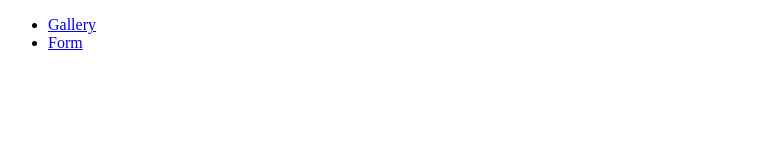
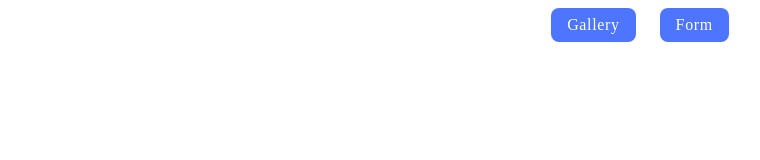
Before and after one commit to NataliiaShah/goit-js-hw-09, a plain HTML site: page index.html in a window 1280 px wide. Shown: the whole page, without its empty margins (0-760 px from the left). Drawn offline with Linux system fonts and the light colour scheme.

Commit message:
Deploying to gh-pages from @ NataliiaShah/goit-js-hw-09@976d5f74d81cc56e015a27848b9b16ff815061e0 🚀

```diff
--- /dev/null
+++ b/assets/1-gallery-FTwvgQyA.css
@@ -0,0 +1 @@
+.container{max-width:1128px;padding:0 15px;margin-left:auto;margin-right:auto}
--- /dev/null
+++ b/assets/styles-DqZwirb4.css
@@ -0,0 +1 @@
+h1,h2,h3,h4,h5,h6,p{margin:0}p:last-child{margin-bottom:0}ul{margin:0;padding:0;list-style:none}a{color:currentColor;text-decoration:none}button{cursor:pointer}img{display:block;max-width:100%;height:auto}.nav-list{display:flex;justify-content:center;gap:24px}.nav-link{display:inline-block;border-radius:8px;background:#4e75ff;color:#fff;font-size:16px;font-weight:500;letter-spacing:.04em;transition:background-color .25s cubic-bezier(.4,0,.2,1);padding:8px 16px;margin-bottom:15px}.nav-link:hover{background-color:#4e75ff}
--- a/assets/styles-l0sNRNKZ.js
+++ /dev/null
@@ -1,2 +0,0 @@
-
-//# sourceMappingURL=styles-l0sNRNKZ.js.map
--- a/index.html
+++ b/index.html
@@ -5,7 +5,7 @@
     <link rel="icon" type="image/svg+xml" href="/goit-js-hw-09/favicon.svg" />
     <meta name="viewport" content="width=device-width, initial-scale=1.0" />
     <title>Vanilla App Template</title>
-    <script async type="module" crossorigin src="/goit-js-hw-09/assets/styles-l0sNRNKZ.js"></script>
+    <link rel="stylesheet" crossorigin href="/goit-js-hw-09/assets/styles-DqZwirb4.css">
   </head>
   <body>
     <header class="header">
```
Also changed, not shown: 1-gallery.html (+3 -2 lines), 2-form.html (+1 -1 lines), 1 other file.
